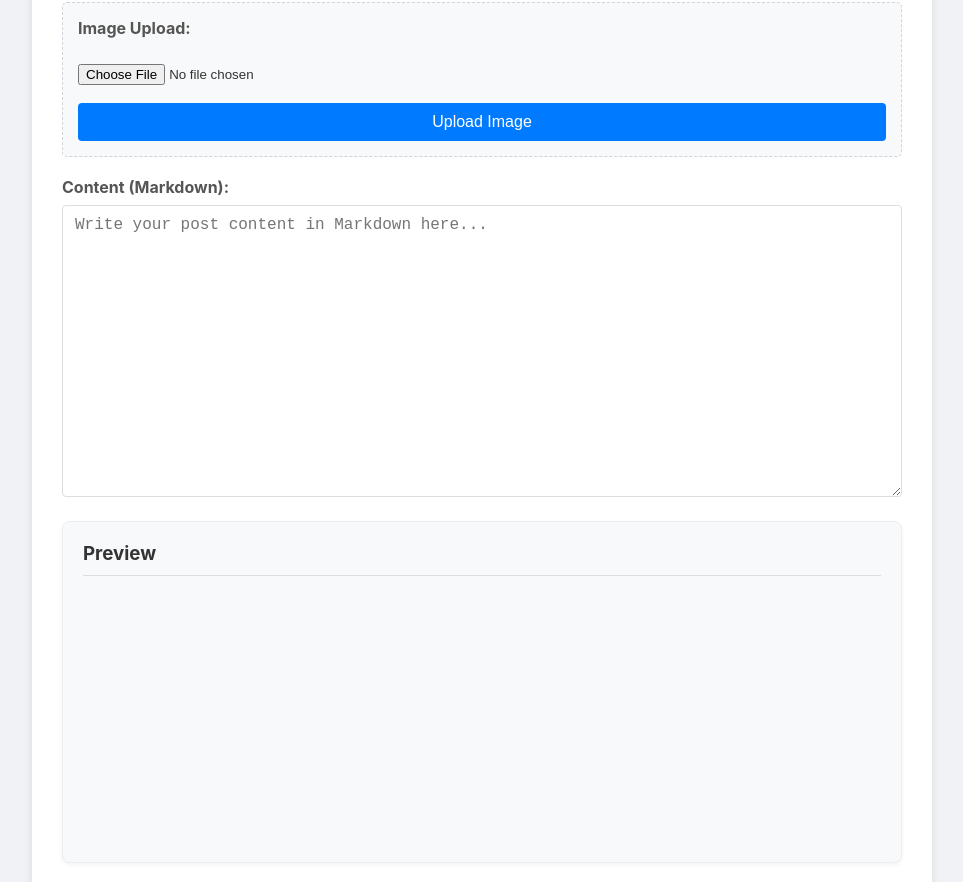
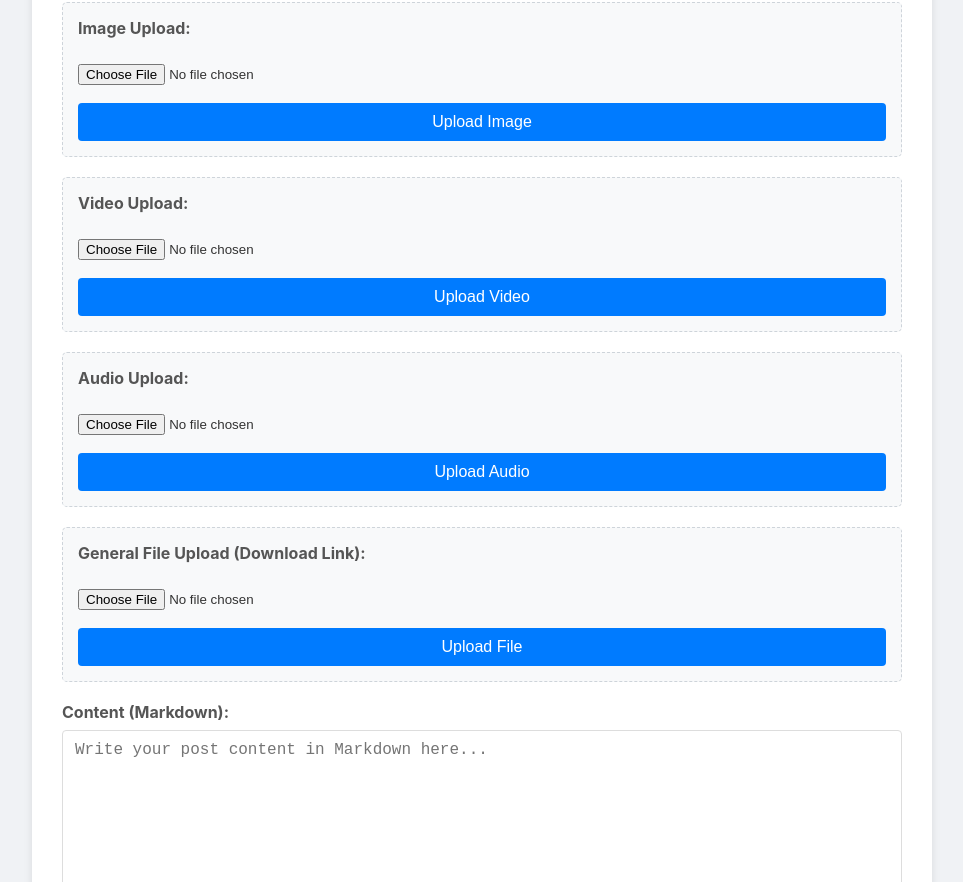
Before and after one commit to gg582/chi-blog, a React (Create React App) app in the folder blog-frontend/: page /new-post in a window 1280 px wide. Shown: the part 473-1355 px from the top of the page, without its empty margins (158-1121 px from the left). Built offline with nearby package versions, Linux system fonts and the light colour scheme; sample sign-in values are in the browser's storage; a small style sheet from the web is missing.

Commit message:
add video, audio, file tag support from copilot

```diff
--- a/blog-frontend/src/pages/NewPostPage.js
+++ b/blog-frontend/src/pages/NewPostPage.js
@@ -1,14 +1,9 @@
-// ~/chi-blog/blog-frontend/src/pages/NewPostPage.js
-
 import React, { useState, useEffect } from 'react';
 import { useNavigate, Link } from 'react-router-dom';
 import './NewPostPage.css';
 
 import { marked } from 'marked';
-// No need to import hljs or its styles here; they are loaded via CDN in public/index.html.
-// No need to import desktopLanguageDefinition; it's bundled in the CDN's highlight.min.js.
 
-// Configure Marked to use Highlight.js for syntax highlighting.
 marked.setOptions({
   highlight: function(code, lang) {
     if (window.hljs) {
@@ -44,6 +39,28 @@ const navLinkStyle = {
   transition: 'color 0.3s ease',
 };
 
+// Function to safely get MIME type from file extension
+const getMimeType = (fileName, category) => {
+    const extension = fileName.split('.').pop().toLowerCase();
+
+    if (category === 'video') {
+        if (extension === 'mp4') return 'video/mp4';
+        if (extension === 'webm') return 'video/webm';
+        if (extension === 'ogg') return 'video/ogg';
+        return `video/${extension}`; // Fallback
+    }
+
+    if (category === 'audio') {
+        if (extension === 'mp3') return 'audio/mpeg';
+        if (extension === 'wav') return 'audio/wav';
+        if (extension === 'ogg') return 'audio/ogg';
+        return `audio/${extension}`; // Fallback
+    }
+
+    // Default to application/octet-stream for general files
+    return 'application/octet-stream';
+};
+
 function NewPostPage() {
   const [title, setTitle] = useState('');
   const [content, setContent] = useState('');
@@ -52,44 +69,56 @@ function NewPostPage() {
   const [success, setSuccess] = useState(false);
   const navigate = useNavigate();
 
+  // Image Upload State
   const [selectedFile, setSelectedFile] = useState(null);
   const [uploading, setUploading] = useState(false);
   const [uploadError, setUploadError] = useState(null);
   const [uploadedImageUrl, setUploadedImageUrl] = useState('');
 
+  // Video Upload State
+  const [selectedVideoFile, setSelectedVideoFile] = useState(null);
+  const [uploadingVideo, setUploadingVideo] = useState(false);
+  const [uploadVideoError, setUploadVideoError] = useState(null);
+  const [uploadedVideoUrl, setUploadedVideoUrl] = useState('');
+
+  // Audio Upload State (New)
+  const [selectedAudioFile, setSelectedAudioFile] = useState(null);
+  const [uploadingAudio, setUploadingAudio] = useState(false);
+  const [uploadAudioError, setUploadAudioError] = useState(null);
+  const [uploadedAudioUrl, setUploadedAudioUrl] = useState('');
+
+  // General File Upload State (New)
+  const [selectedGeneralFile, setSelectedGeneralFile] = useState(null);
+  const [uploadingGeneral, setUploadingGeneral] = useState(false);
+  const [uploadGeneralError, setUploadGeneralError] = useState(null);
+  const [uploadedGeneralUrl, setUploadedGeneralUrl] = useState('');
+
   const [previewHtml, setPreviewHtml] = useState('');
 
-  // Updates preview HTML and applies Highlight.js on content change.
   useEffect(() => {
     const html = marked.parse(content);
     setPreviewHtml(html);
 
     if (window.hljs) {
-      // The 'desktop' language is already bundled in the CDN's highlight.min.js,
-      // so explicit registration here is not needed.
-
       const previewElement = document.getElementById('markdown-preview');
       if (previewElement) {
-        // Highlight code blocks within the preview.
         previewElement.querySelectorAll('pre code').forEach((block) => {
-          if (!block.classList.contains('hljs')) { // Prevent re-highlighting already processed blocks
+          if (!block.classList.contains('hljs')) {
             window.hljs.highlightElement(block);
           }
         });
       } else {
-        window.hljs.highlightAll(); // Fallback
+        window.hljs.highlightAll();
       }
     }
   }, [content]);
 
-  // Creates a URL-friendly slug from the post title.
   const createSlug = (inputTitle) => {
     let slug = inputTitle.toLowerCase().replace(/[^\p{L}\p{N}\s-]/gu, '');
     slug = slug.replace(/[\s-]+/g, '-').replace(/^-+|-+$/g, '');
     return slug || 'untitled-post';
   };
 
-  // Handles post form submission.
   const handleSubmit = async (e) => {
     e.preventDefault();
     setError(null);
@@ -130,13 +159,28 @@ function NewPostPage() {
     }
   };
 
-  // Handles file selection for image upload.
+  // --- File Change Handlers ---
   const handleFileChange = (e) => {
     setSelectedFile(e.target.files[0]);
     setUploadError(null);
   };
 
-  // Handles image file upload.
+  const handleVideoFileChange = (e) => {
+    setSelectedVideoFile(e.target.files[0]);
+    setUploadVideoError(null);
+  };
+
+  const handleAudioFileChange = (e) => {
+    setSelectedAudioFile(e.target.files[0]);
+    setUploadAudioError(null);
+  };
+
+  const handleGeneralFileChange = (e) => {
+    setSelectedGeneralFile(e.target.files[0]);
+    setUploadGeneralError(null);
+  };
+
+  // --- Upload Handlers ---
   const handleImageUpload = async () => {
     if (!selectedFile) {
       setUploadError('Please select a file to upload.');
@@ -171,6 +215,126 @@ function NewPostPage() {
     }
   };
 
+  const handleVideoUpload = async () => {
+    if (!selectedVideoFile) {
+      setUploadVideoError('Please select a video file to upload.');
+      return;
+    }
+
+    setUploadingVideo(true);
+    setUploadVideoError(null);
+
+    const formData = new FormData();
+    formData.append('video', selectedVideoFile);
+
+    try {
+      const response = await fetch('https://hobbies.yoonjin2.kr:8080/api/upload-video', {
+        method: 'POST',
+        body: formData,
+      });
+
+      if (!response.ok) {
+        const errorText = await response.text();
+        throw new Error(`Video upload failed! Status: ${response.status} - ${errorText}`);
+      }
+
+      const result = await response.json();
+      setUploadedVideoUrl(result.url);
+
+      const mimeType = getMimeType(selectedVideoFile.name, 'video');
+
+      const videoMarkdown = `\n<video controls width="600">\n  <source src="${result.url.replace(/\s/g, "%20")}" type="${mimeType}">\n  Your browser does not support the video tag.\n</video>\n`;
+
+      setContent((prevContent) => prevContent + videoMarkdown);
+      setSelectedVideoFile(null);
+    } catch (e) {
+      setUploadVideoError(e.message);
+    } finally {
+      setUploadingVideo(false);
+    }
+  };
+
+  const handleAudioUpload = async () => {
+    if (!selectedAudioFile) {
+      setUploadAudioError('Please select an audio file to upload.');
+      return;
+    }
+
+    setUploadingAudio(true);
+    setUploadAudioError(null);
+
+    const formData = new FormData();
+    formData.append('audio', selectedAudioFile);
+
+    try {
+      const response = await fetch('https://hobbies.yoonjin2.kr:8080/api/upload-audio', { // Assumed endpoint
+        method: 'POST',
+        body: formData,
+      });
+
+      if (!response.ok) {
+        const errorText = await response.text();
+        throw new Error(`Audio upload failed! Status: ${response.status} - ${errorText}`);
+      }
+
+      const result = await response.json();
+      setUploadedAudioUrl(result.url);
+
+      const mimeType = getMimeType(selectedAudioFile.name, 'audio');
+
+      // Insert <audio> tag with source
+      const audioMarkdown = `\n<audio controls>\n  <source src="${result.url.replace(/\s/g, "%20")}" type="${mimeType}">\n  Your browser does not support the audio tag.\n</audio>\n`;
+
+      setContent((prevContent) => prevContent + audioMarkdown);
+      setSelectedAudioFile(null);
+    } catch (e) {
+      setUploadAudioError(e.message);
+    } finally {
+      setUploadingAudio(false);
+    }
+  };
+
+  const handleGeneralFileUpload = async () => {
+    if (!selectedGeneralFile) {
+      setUploadGeneralError('Please select a file to upload.');
+      return;
+    }
+
+    setUploadingGeneral(true);
+    setUploadGeneralError(null);
+
+    const formData = new FormData();
+    formData.append('file', selectedGeneralFile);
+
+    try {
+      const response = await fetch('https://hobbies.yoonjin2.kr:8080/api/upload-file', { // Assumed endpoint
+        method: 'POST',
+        body: formData,
+      });
+
+      if (!response.ok) {
+        const errorText = await response.text();
+        throw new Error(`File upload failed! Status: ${response.status} - ${errorText}`);
+      }
+
+      const result = await response.json();
+      setUploadedGeneralUrl(result.url);
+
+      const fileName = selectedGeneralFile.name;
+
+      // Insert Markdown link for download
+      const fileMarkdown = `\n[Download File: ${fileName}](${result.url.replace(/\s/g, "%20")})\n`;
+
+      setContent((prevContent) => prevContent + fileMarkdown);
+      setSelectedGeneralFile(null);
+    } catch (e) {
+      setUploadGeneralError(e.message);
+    } finally {
+      setUploadingGeneral(false);
+    }
+  };
+
+
   return (
     <>
       <Header />
@@ -190,7 +354,8 @@ function NewPostPage() {
             <input type="text" id="author" value={author} onChange={(e) => setAuthor(e.target.value)} required style={inputStyle} />
           </div>
 
-          <div style={{ ...formGroupStyle, ...imageUploadSectionStyle }}>
+          {/* Image Upload Section */}
+          <div style={{ ...formGroupStyle, ...uploadSectionStyle }}>
             <label style={labelStyle}>Image Upload:</label>
             <input type="file" accept="image/*" onChange={handleFileChange} style={fileInputStyle} />
             <button type="button" onClick={handleImageUpload} disabled={uploading || !selectedFile} style={buttonStyle}>
@@ -199,15 +364,60 @@ function NewPostPage() {
             {uploadError && <p style={errorMessageStyle}>{uploadError}</p>}
             {uploadedImageUrl && (
               <p style={successMessageStyle}>
-                Image uploaded:{' '}
-                <a href={uploadedImageUrl} target="_blank" rel="noopener noreferrer" style={{ color: '#007bff' }}>
-                  {uploadedImageUrl}
-                </a>
-                <br />
+                Image uploaded: <a href={uploadedImageUrl} target="_blank" rel="noopener noreferrer" style={{ color: '#007bff' }}>{uploadedImageUrl}</a><br />
                 (Markdown automatically inserted into content)
               </p>
             )}
           </div>
+
+          {/* Video Upload Section */}
+          <div style={{ ...formGroupStyle, ...uploadSectionStyle }}>
+            <label style={labelStyle}>Video Upload:</label>
+            <input type="file" accept="video/mp4,video/webm,video/ogg" onChange={handleVideoFileChange} style={fileInputStyle} />
+            <button type="button" onClick={handleVideoUpload} disabled={uploadingVideo || !selectedVideoFile} style={buttonStyle}>
+              {uploadingVideo ? 'Uploading...' : 'Upload Video'}
+            </button>
+            {uploadVideoError && <p style={errorMessageStyle}>{uploadVideoError}</p>}
+            {uploadedVideoUrl && (
+              <p style={successMessageStyle}>
+                Video uploaded: <a href={uploadedVideoUrl} target="_blank" rel="noopener noreferrer" style={{ color: '#007bff' }}>{uploadedVideoUrl}</a><br />
+                (HTML/Source tag automatically inserted into content)
+              </p>
+            )}
+          </div>
+
+          {/* Audio Upload Section (NEW) */}
+          <div style={{ ...formGroupStyle, ...uploadSectionStyle }}>
+            <label style={labelStyle}>Audio Upload:</label>
+            <input type="file" accept="audio/mpeg,audio/wav,audio/ogg" onChange={handleAudioFileChange} style={fileInputStyle} />
+            <button type="button" onClick={handleAudioUpload} disabled={uploadingAudio || !selectedAudioFile} style={buttonStyle}>
+              {uploadingAudio ? 'Uploading...' : 'Upload Audio'}
+            </button>
+            {uploadAudioError && <p style={errorMessageStyle}>{uploadAudioError}</p>}
+            {uploadedAudioUrl && (
+              <p style={successMessageStyle}>
+                Audio uploaded: <a href={uploadedAudioUrl} target="_blank" rel="noopener noreferrer" style={{ color: '#007bff' }}>{uploadedAudioUrl}</a><br />
+                (HTML/Source tag automatically inserted into content)
+              </p>
+            )}
+          </div>
+
+          {/* General File Upload Section (NEW) */}
+          <div style={{ ...formGroupStyle, ...uploadSectionStyle }}>
+            <label style={labelStyle}>General File Upload (Download Link):</label>
+            <input type="file" onChange={handleGeneralFileChange} style={fileInputStyle} />
+            <button type="button" onClick={handleGeneralFileUpload} disabled={uploadingGeneral || !selectedGeneralFile} style={buttonStyle}>
+              {uploadingGeneral ? 'Uploading...' : 'Upload File'}
+            </button>
+            {uploadGeneralError && <p style={errorMessageStyle}>{uploadGeneralError}</p>}
+            {uploadedGeneralUrl && (
+              <p style={successMessageStyle}>
+                File uploaded: <a href={uploadedGeneralUrl} target="_blank" rel="noopener noreferrer" style={{ color: '#007bff' }}>{uploadedGeneralUrl}</a><br />
+                (Markdown Download Link automatically inserted into content)
+              </p>
+            )}
+          </div>
+
 
           <div style={formGroupStyle}>
             <label htmlFor="content" style={labelStyle}>Content (Markdown):</label>
@@ -231,7 +441,7 @@ function NewPostPage() {
             />
           </div>
 
-          <button type="submit" disabled={uploading} style={submitButtonStyle}>
+          <button type="submit" disabled={uploading || uploadingVideo || uploadingAudio || uploadingGeneral} style={submitButtonStyle}>
             Create Post
           </button>
         </form>
@@ -285,7 +495,8 @@ const successMessageStyle = {
   padding: '10px', borderRadius: '5px', marginBottom: '20px', textAlign: 'center',
   gridColumn: '1 / -1',
 };
-const imageUploadSectionStyle = {
+// Unified style for all upload sections
+const uploadSectionStyle = {
   display: 'flex', flexDirection: 'column', gap: '10px', padding: '15px',
   backgroundColor: '#f8f9fa', border: '1px dashed #ced4da', borderRadius: '5px',
   marginBottom: '20px',
```
